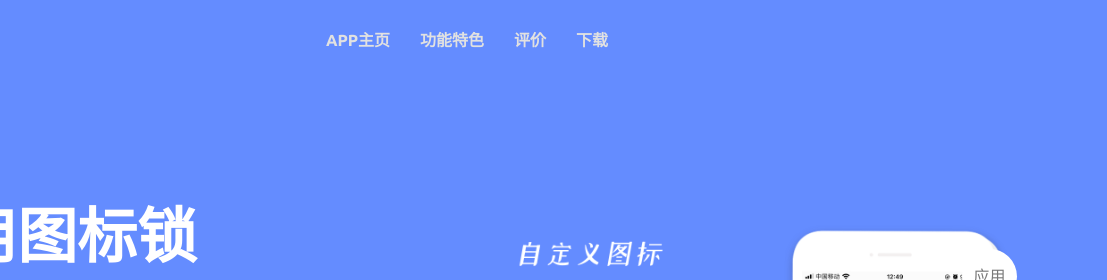
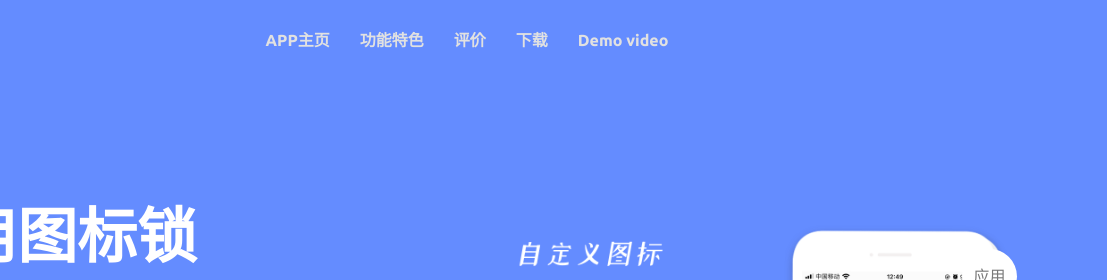
Before and after one commit to slimboy2008/iconslock, a plain HTML site: page index.html in a window 1280 px wide. Shown: the top 280 px of the page, 173-1280 px from the left. Drawn offline with Linux system fonts and the light colour scheme; files whose address does not match are found by name.

Commit message:
Add files via upload

```diff
--- a/index.html
+++ b/index.html
@@ -89,6 +89,7 @@
                             <li><a href="#features">功能特色</a></li>
                             <li><a href="#reviews">评价</a></li>
                             <li><a href="#download">下载</a></li>
+                            <li><a href="demo/lockapps.mp4" target="_blank">Demo video</a></li>
                         </ul>
                     </div><!-- /.navbar-collapse -->
                 </div>
@@ -375,6 +376,7 @@
                                             <li><a href="#features">功能特色</a></li>
                                             <li><a href="#reviews">评价</a></li>
                                             <li><a href="#download">下载</a></li>
+                                            <li><a href="demo/lockapps.mp4" target="_blank">Demo video</a></li>
                                         </ul>
                                     </div><!-- /.navbar-collapse -->
                                 </div>
```
